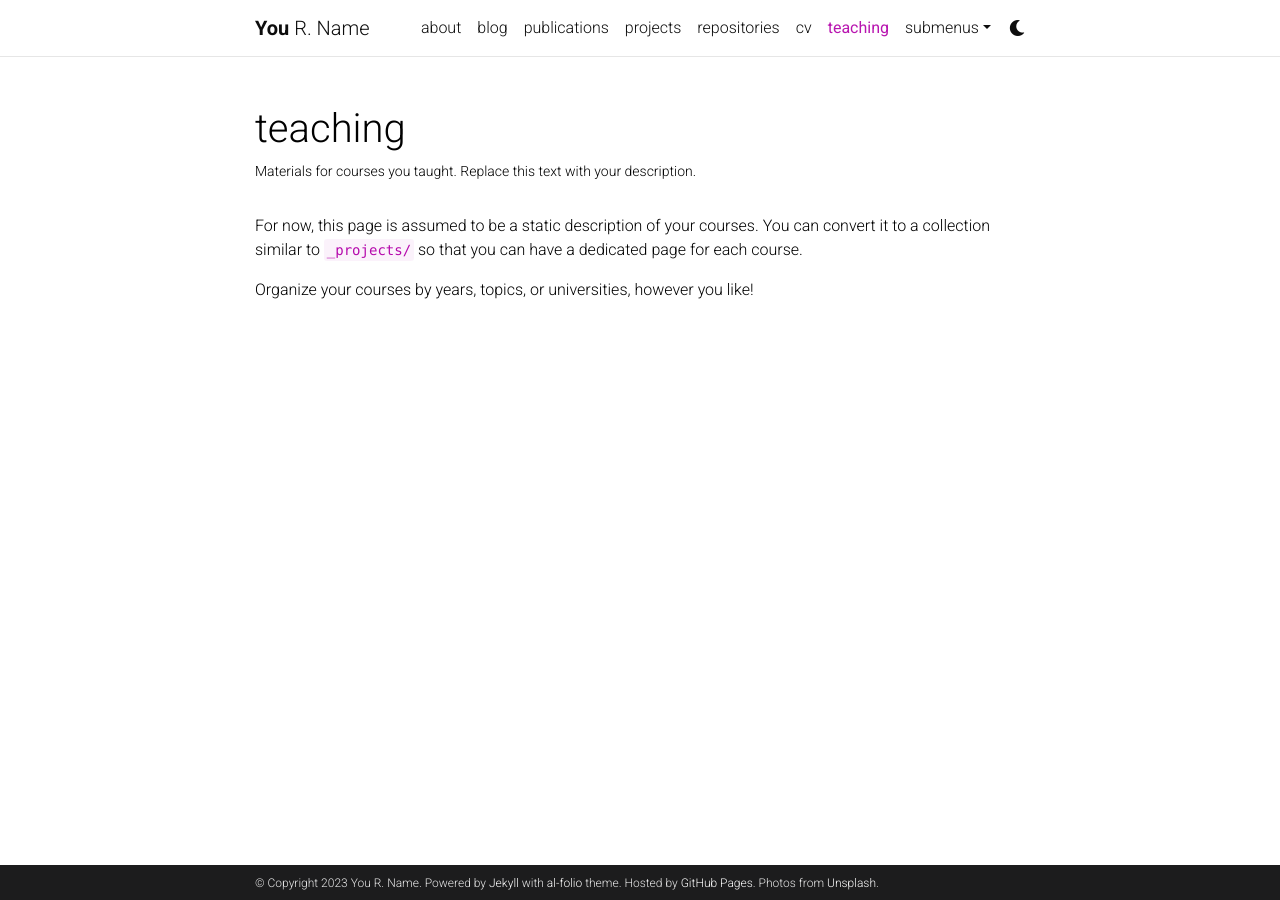
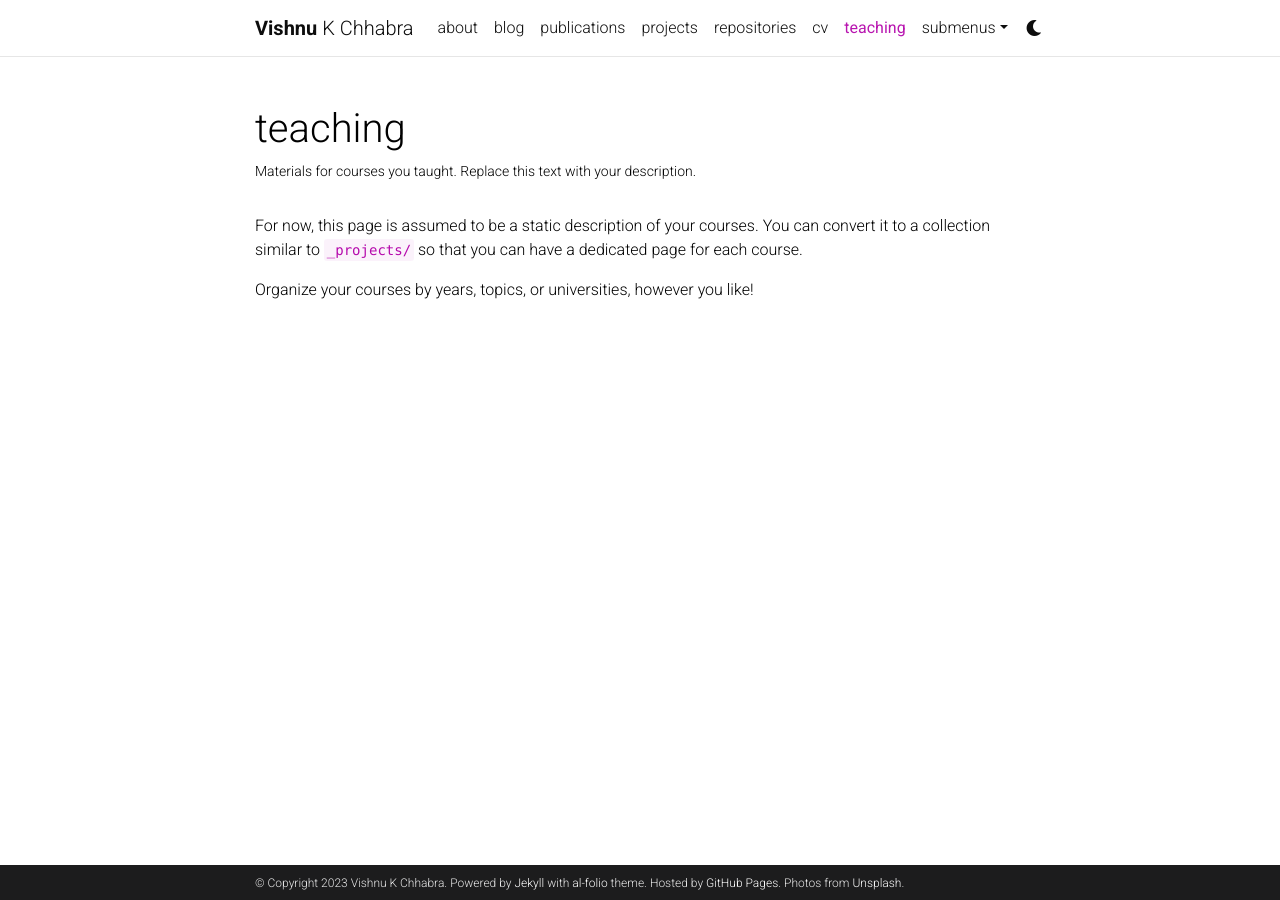
Before and after one commit to VishnuKabir/VishnuKabir.github.io, a Jekyll site: the page built from _pages/teaching.md, in a window 1280 px wide. Built offline with Jekyll 4.4.1, drawn with Linux system fonts in a browser that asks for light colours; comment, search, counter and statistics services are not loaded; a style sheet for code colours, icons or effects is not loaded.

Commit message:
Update _config.yml

```diff
--- a/_config.yml
+++ b/_config.yml
@@ -3,10 +3,10 @@
 # -----------------------------------------------------------------------------
 
 title: blank # the website title (if blank, full name will be used instead)
-first_name: You
-middle_name: R.
-last_name: Name
-email: you@example.com
+first_name: Vishnu
+middle_name: K
+last_name: Chhabra
+email: vishnu.kabirc@gmail.com
 description: > # the ">" symbol means to ignore newlines until "footer_text:"
   A simple, whitespace theme for academics. Based on [*folio](https://github.com/bogoli/-folio) design.
 footer_text: >
@@ -18,8 +18,8 @@
 lang: en # the language of your site (for example: en, fr, cn, ru, etc.)
 icon: ⚛️  # the emoji used as the favicon (alternatively, provide image name in /assets/img/)
 
-url: https://alshedivat.github.io # the base hostname & protocol for your site
-baseurl: /al-folio # the subpath of your site, e.g. /blog/
+url: https://VishnuKabir.github.io # the base hostname & protocol for your site
+baseurl: # the subpath of your site, e.g. /blog/
 last_updated: false # set to true if you want to display last updated in the footer
 impressum_path:  # set to path to include impressum link in the footer, use the same path as permalink in a page, helps to conform with EU GDPR
 
```
